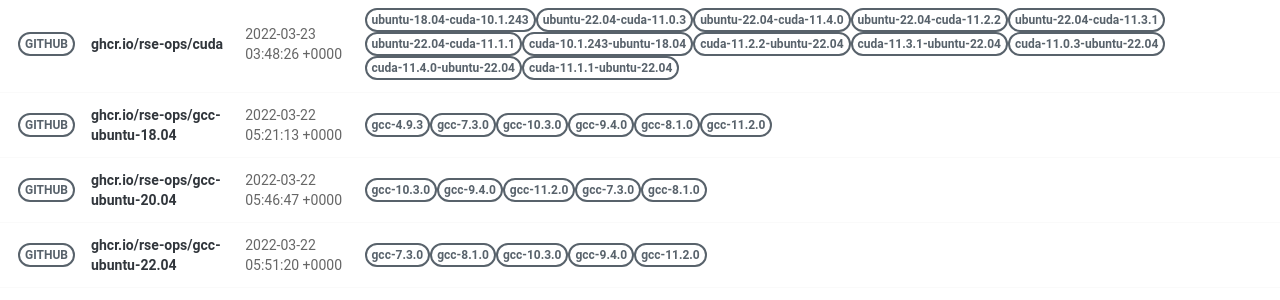
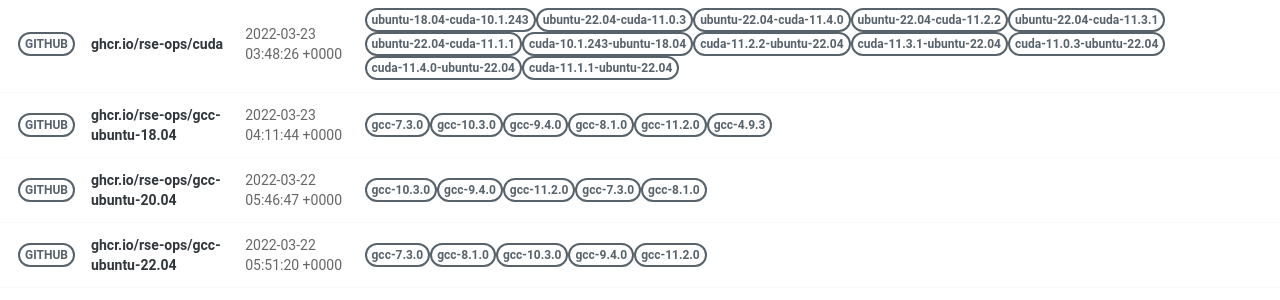
Before and after one commit to rse-ops/docker-images, a Jekyll site: the page built from pages/index.md, in a window 1280 px wide. Shown: the part 499-799 px from the top of the page. Built offline with Jekyll 4.4.1, drawn with Linux system fonts in a browser that asks for light colours; nearby versions of some CDN libraries.

Commit message:
Automated push to update library 2022-03-23

```diff
--- a/_library/ghcr.io-rse-ops-gcc-ubuntu-18.04.md
+++ b/_library/ghcr.io-rse-ops-gcc-ubuntu-18.04.md
@@ -1,14 +1,11 @@
 ---
 layout: container
 name: ghcr.io/rse-ops/gcc-ubuntu-18.04
-updated_at: 2022-03-22 05:21:13.279122
+updated_at: 2022-03-23 04:11:44.886175
 
 
 container_url: https://github.com/orgs/rse-ops/packages/container/package/gcc-ubuntu-18.04
 versions:
- - tag: gcc-4.9.3
-   dockerfile: https://github.com/rse-ops/docker-images/blob/main/ubuntu/gcc/Dockerfile
-   manifest: https://crane.ggcr.dev/manifest/ghcr.io/rse-ops/gcc-ubuntu-18.04:gcc-4.9.3
  - tag: gcc-7.3.0
    dockerfile: https://github.com/rse-ops/docker-images/blob/main/ubuntu/gcc/Dockerfile
    manifest: https://crane.ggcr.dev/manifest/ghcr.io/rse-ops/gcc-ubuntu-18.04:gcc-7.3.0
```
Also changed, not shown: other parts of _library/ghcr.io-rse-ops-gcc-ubuntu-18.04.md (+3 -0 lines).
